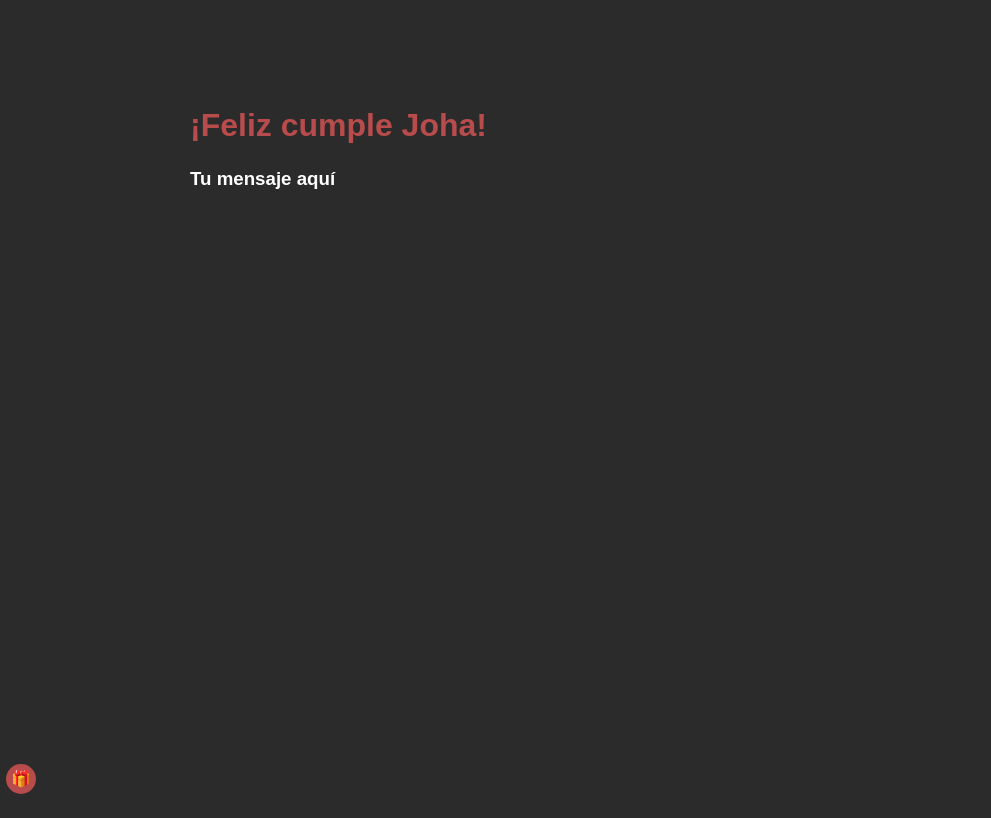
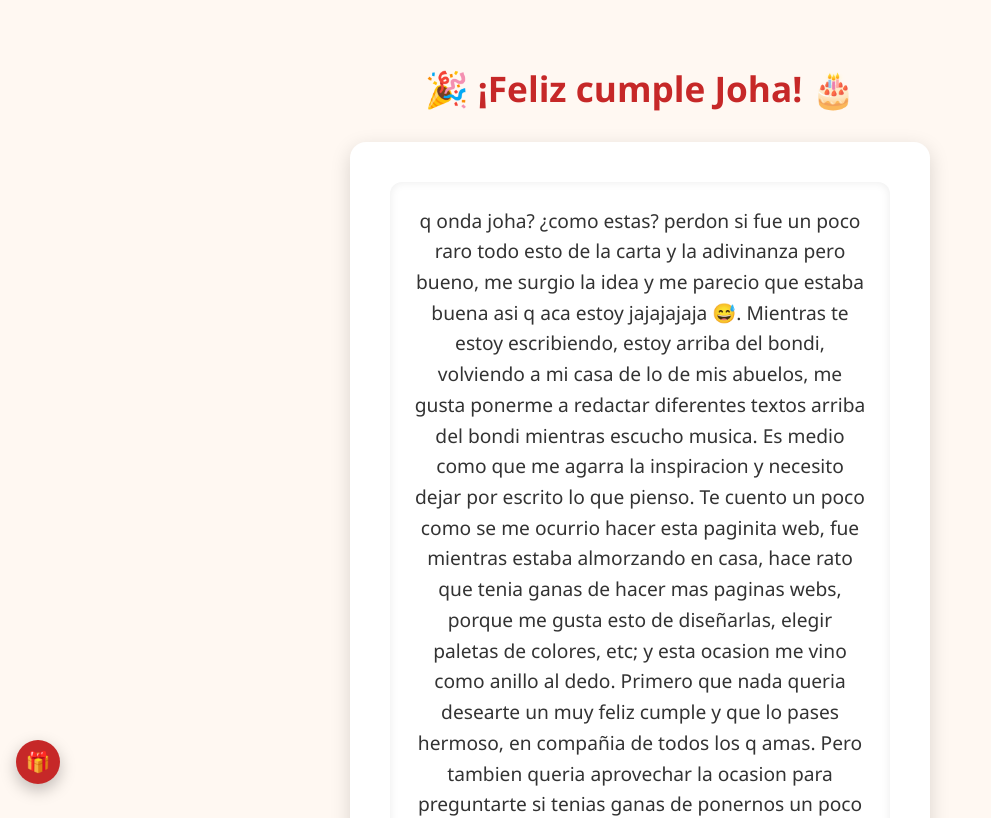
Before and after one commit to nostalgic-man/nostalgic-man.github.io, a plain HTML site: page feliz.html in a window 1280 px wide. Shown: the top 818 px of the page, without its empty margins (0-991 px from the left). Drawn offline with Linux system fonts and the light colour scheme.

Commit message:
Update feliz.html

```diff
--- a/feliz.html
+++ b/feliz.html
@@ -1,39 +1,105 @@
 <!doctype html>
 <html lang="es">
 <head>
-<meta charset="utf-8">
-<meta name="viewport" content="width=device-width,initial-scale=1">
+<meta charset="utf-8" />
+<meta name="viewport" content="width=device-width,initial-scale=1" />
 <title>¡Feliz cumple Joha!</title>
-<link rel="stylesheet" href="styles.css">
+<style>
+  :root {
+    --bg: #fff8f2;
+    --accent: #c62828;
+    --paper: #ffffff;
+    --shadow: rgba(0,0,0,0.15);
+  }
+
+  body {
+    font-family: "Segoe UI", Roboto, Arial, sans-serif;
+    background: var(--bg);
+    display: flex;
+    flex-direction: column;
+    align-items: center;
+    justify-content: flex-start;
+    min-height: 100vh;
+    margin: 0;
+    padding: 40px 20px;
+    color: #333;
+  }
+
+  h1 {
+    color: var(--accent);
+    font-size: 2.2rem;
+    margin-bottom: 30px;
+    text-align: center;
+  }
+
+  /* Contenedor del mensaje */
+  .message-box {
+    width: 580px;
+    max-width: 95vw;
+    background: var(--paper);
+    border-radius: 16px;
+    box-shadow: 0 6px 20px var(--shadow);
+    padding: 40px;
+    box-sizing: border-box;
+    text-align: center;
+  }
+
+  h2 {
+    font-size: 1.2rem;
+    font-weight: 500;
+    line-height: 1.6;
+    color: #333;
+    margin: 0;
+    padding: 24px;
+    background: #fff;
+    border-radius: 12px;
+    box-shadow: inset 0 0 10px rgba(0,0,0,0.08);
+  }
+
+  /* Botón secreto */
+  #secretBtn {
+    position: fixed;
+    left: 16px;
+    bottom: 16px;
+    width: 44px;
+    height: 44px;
+    background: var(--accent);
+    color: white;
+    border: none;
+    border-radius: 50%;
+    font-size: 20px;
+    display: flex;
+    align-items: center;
+    justify-content: center;
+    cursor: pointer;
+    box-shadow: 0 6px 16px rgba(0,0,0,0.25);
+    transition: transform 0.2s ease;
+  }
+
+  #secretBtn:hover {
+    transform: scale(1.1);
+  }
+
+</style>
 </head>
-<body class="page-dark">
-<main class="container">
-  <h2 class="title-red">¡Feliz cumple Joha!</h2>
-  <h3 id="personalText">Tu mensaje aquí</h3>
-</main>
+<body>
 
-<!-- Botón secreto visible -->
-<a id="tiny" href="secreto.html">🎁</a>
-<style>
-#tiny{
-  position:fixed;
-  left:6px;
-  bottom:6px;
-  width:30px;
-  height:30px;
-  background:#b84c4c;
-  color:white;
-  text-align:center;
-  line-height:30px;
-  border-radius:50%;
-  font-size:16px;
-  z-index:9999;
-  text-decoration:none;
-}
-#tiny:hover{
-  opacity:0.8;
-}
-</style>
+  <h1>🎉 ¡Feliz cumple Joha! 🎂</h1>
+
+  <div class="message-box">
+    <h2>
+      q onda joha? ¿como estas? perdon si fue un poco raro todo esto de la carta y la adivinanza pero bueno, me surgio la idea y me parecio que estaba buena asi q aca estoy jajajajaja 😅.
+Mientras te estoy escribiendo, estoy arriba del bondi, volviendo a mi casa de lo de mis abuelos, me gusta ponerme a redactar diferentes textos arriba del bondi mientras escucho musica. Es medio como que me agarra la inspiracion y necesito dejar por escrito lo que pienso.
+Te cuento un poco como se me ocurrio hacer esta paginita web, fue mientras estaba almorzando en casa, hace rato que tenia ganas de hacer mas paginas webs, porque me gusta esto de diseñarlas, elegir paletas de colores, etc; y esta ocasion me vino como anillo al dedo.
+Primero que nada queria desearte un muy feliz cumple y que lo pases hermoso, en compañia de todos los q amas.
+Pero tambien queria aprovechar la ocasion para preguntarte si tenias ganas de ponernos un poco al dia . Si te gusta la idea me podes escribir o decirme para charlar un rato un dia de estos.
+Espero que pases el día con muchas alegrías, abrazos y momentos que te saquen una buena carcajada.
+<br>Te quiero mucho y que la pases de 10<br> Fran🏀
+    </h2>
+  </div>
+
+  <!-- Botón secreto que lleva a la otra página -->
+  <button id="secretBtn" title="Secreto" onclick="window.location.href='secreto.html'">🎁</button>
 
 </body>
 </html>
```
